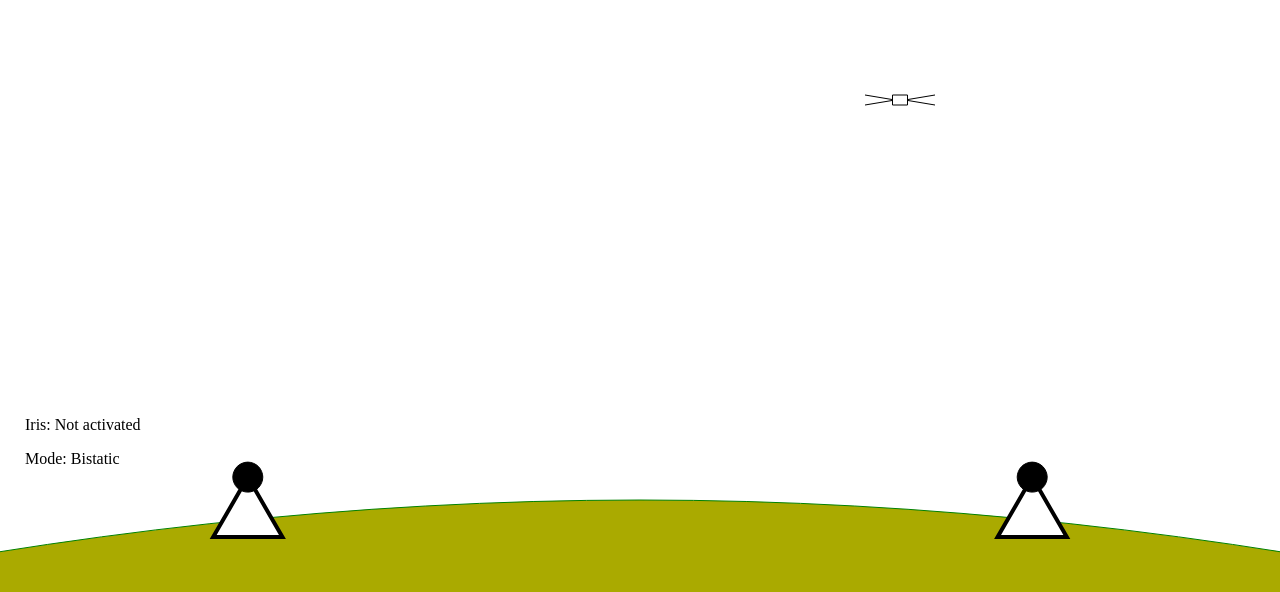
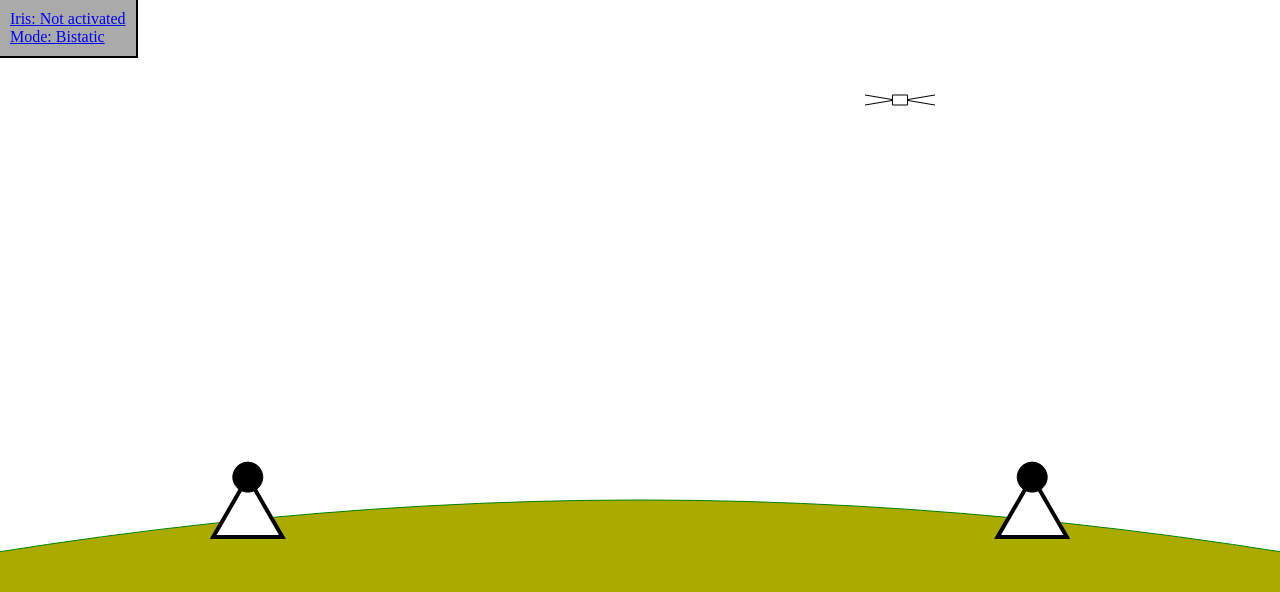
Before and after one commit to blair3sat/animation, a plain HTML site: page index.html in a window 1280 px wide. Drawn offline with Linux system fonts and the light colour scheme.

Commit message:
Just did documentation in index.html and made real toggling of iris and mono/bistatic stuff.

```diff
--- a/index.html
+++ b/index.html
@@ -1,5 +1,15 @@
 <!DOCTYPE html>
 <html>
+<!--
+	Radio mission animation - by Andrew Healey
+	Displays an animation of three example 'radio waves' of different frequencies interacting with the ionosphere. The red wave is the lowest frequency, the green a bit higher, and the blue is the highest frequency.
+	MODES
+	There are multiple query parameters that can be modified:
+	iris - boolean value, defaults to false
+	oblique - boolean value, defaults to true
+	csloc - numeric value, defaults to 900 (pixels from the very left of the screen)
+	txangle - numeric value, multiple of PI that represents the location of the ionosondes - ex: 17/36 would place the transmitting antenna 1/36th pi to the right ofthe center of the screen, and the receiving 1/36th to the left.
+	-->
 
 <head>
   <meta http-equiv="content-type" content="text/html; charset=UTF-8">
@@ -14,6 +24,17 @@
       width: 500px;
       height: 500px;
     }
+
+    #headsup {
+      position: absolute;
+      left: 0px;
+      top: 0px;
+      border-color: black;
+      border-width: 2px;
+      border-style: none outset outset none;
+      padding: 10px;
+      background-color: #AAAAAA;
+    }
   </style>
 
 </head>
@@ -21,9 +42,9 @@
 <body>
   <div id="two" onclick="if(!two.paused){two.pause();two.paused=true;}else{two.play();two.paused=false;}"></div>
   <script src="./two.js"></script>
-  <div style="position:absolute;left:25px;top:400px;">
-    <p>Iris: <span id="iris"></span>ctivated</p>
-    <p>Mode: <span id="oblique"></span></p>
+  <div id="headsup">
+    <a id="i">Iris: <span id="iris"></span>ctivated</a><br>
+    <a id="o">Mode: <span id="oblique"></span>static</a>
   </div>
   <script defer>
     let urlParams = new URLSearchParams(window.location.search);
@@ -32,9 +53,26 @@
     const TXANGLE = ![NaN, 0].includes(txangle) ? txangle : Math.PI * 17 / 36; //Where the transmitting ionosonde transmits from
     let csloc = Number(urlParams.get('csloc'));
     const CSLOC = ![NaN, 0].includes(csloc) ? csloc : 900; //X position of CubeSat
-    const IRIS = urlParams.get('iris') == 'true'; //True if you want to show the iris in effect
+    const IRIS = urlParams.get('iris') == 'true'; //True if you want to show the iris in effect - the iris refracts the signal upward and doesn't reflect it downward
+    const I = document.getElementById('iris');
+    I.innerText = IRIS ? "A" : "Not a";
+    switchVal = (matched) => {
+      return {
+        "true": "false",
+        "false": "true"
+      }[matched];
+
+    }
+
+    function toggleParam(param, id, def) {
+      let init = window.location.href.replace(new RegExp(param + "=(true|false)", "g"), m => param + "=" + switchVal(m.replace(new RegExp(param + "=", "g"), "")));
+      if (!init.includes(param + "=")) init += "&" + param + "=" + !def;
+      document.getElementById(id).href = init;
+    }
+    document.getElementById('oblique').innerText = OBLIQUE ? "Bi" : "Mono";
+    toggleParam("oblique", "o", true);
     document.getElementById('iris').innerText = IRIS ? "A" : "Not a";
-    document.getElementById('oblique').innerText = OBLIQUE ? "Bistatic" : "Monostatic";
+    toggleParam("iris", "i", false)
   </script>
   <script defer src="./oblique.js">
   </script>
--- a/oblique.js
+++ b/oblique.js
@@ -104,7 +104,7 @@ function Wave(x, y, ceilingHeight, color, stroke, radius, total, iris, refractio
         if (ret.container !== undefined) ret.collection.remove(ret.container);
         ret.container = two.makeGroup();
 
-        if (ret.ceiling === undefined) {
+        if (ret.ceiling === undefined && ret.iris) {
           ret.ceiling = two.makeRectangle(two.width / 2, ceilingHeight / 2, two.width, ceilingHeight);
         }
         if (ret.floor === undefined) {
@@ -120,9 +120,7 @@ function Wave(x, y, ceilingHeight, color, stroke, radius, total, iris, refractio
             arc.fill = ret.color;
             arc.stroke = ret.stroke;
             arc.opacity = 0.5;
-            ret[name].arc = arc;
-            ret[name].add(arc);
-          } else if (i == 1) {
+          } else {
             let scale = ret.iris ? ret.refraction : -1;
             arc = ret.source.arc.clone();
             arc._matrix.manual = true;
@@ -130,9 +128,9 @@ function Wave(x, y, ceilingHeight, color, stroke, radius, total, iris, refractio
               .identity()
               .translate(ret.locs[name].x, ret.locs[name].y)
               .scale(1, scale);
-            ret[name].arc = arc;
-            ret[name].add(arc);
           }
+          ret[name].arc = arc;
+          ret[name].add(arc);
         }
 
 
```
